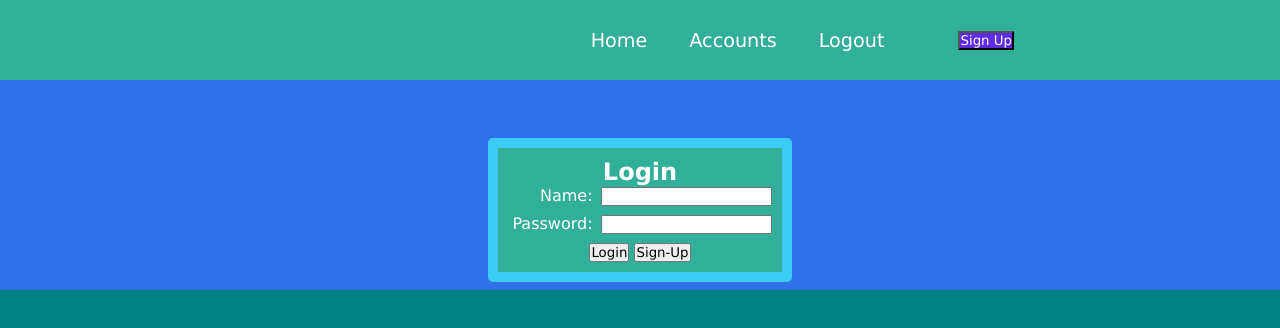
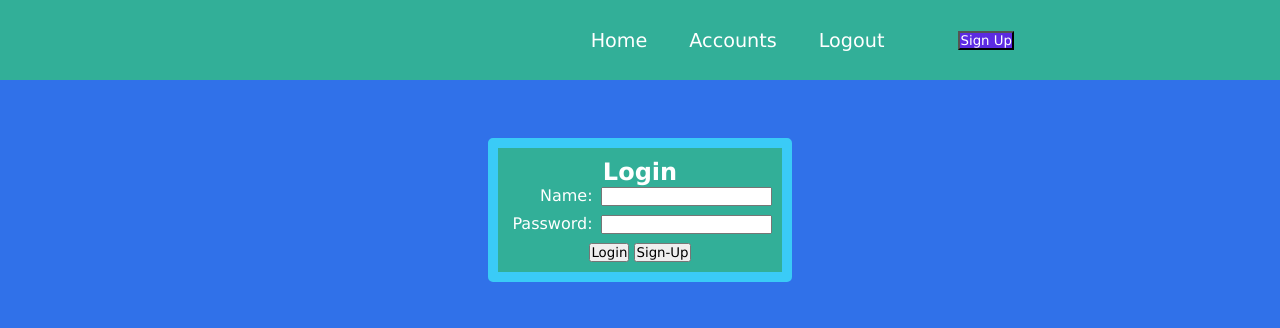
Before and after one commit to parsegraph/transaction-server, a React app in the folder budgetapp/: page / in a window 1280 px wide. Shown: the top 328 px of the page. Built offline with nearby package versions, Linux system fonts and the light colour scheme; the HTML template or start-up script is replaced by a standard one.

Commit message:
Fix background

```diff
--- a/budgetapp/frontend/src/components/layout/navbar/Navbar.css
+++ b/budgetapp/frontend/src/components/layout/navbar/Navbar.css
@@ -1,10 +1,11 @@
 .NavbarItems {
   background: rgb(50, 175, 152);
-  height: 80px;
   display: flex;
+  height: 100%;
   justify-content: center;
   align-items: center;
   font-size: 1.2rem;
+  grid-area: navbar;
 }
 
 .navbar-logo {
--- a/budgetapp/frontend/src/components/layout/styles/App.css
+++ b/budgetapp/frontend/src/components/layout/styles/App.css
@@ -5,7 +5,25 @@
   font-family: Verdana, Geneva, Tahoma, sans-serif;
 }
 
+html {
+  height: 100%;
+}
+
+body {
+  min-height: 100%;
+}
+
+#app {
+  min-height: 100vh;
+  display: grid;
+  grid-template: "navbar" "main";
+  grid-template-rows: 80px 1fr;
+  grid-template-columns: 1fr;
+  overflow: hidden;
+}
+
 main {
+  grid-area: main;
   background-color: rgb(48, 113, 233);
   padding: 0.5em;
   min-height: 100%;
```
